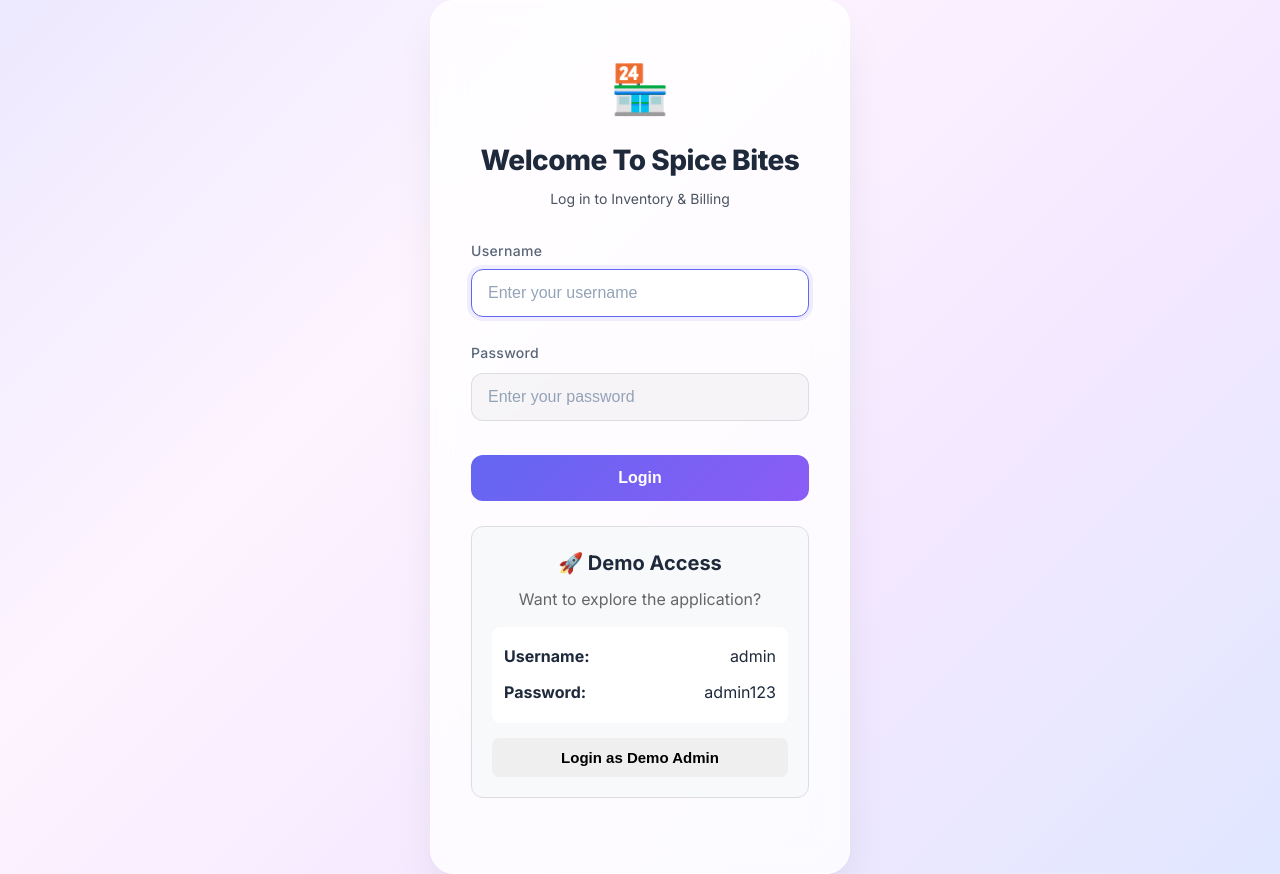
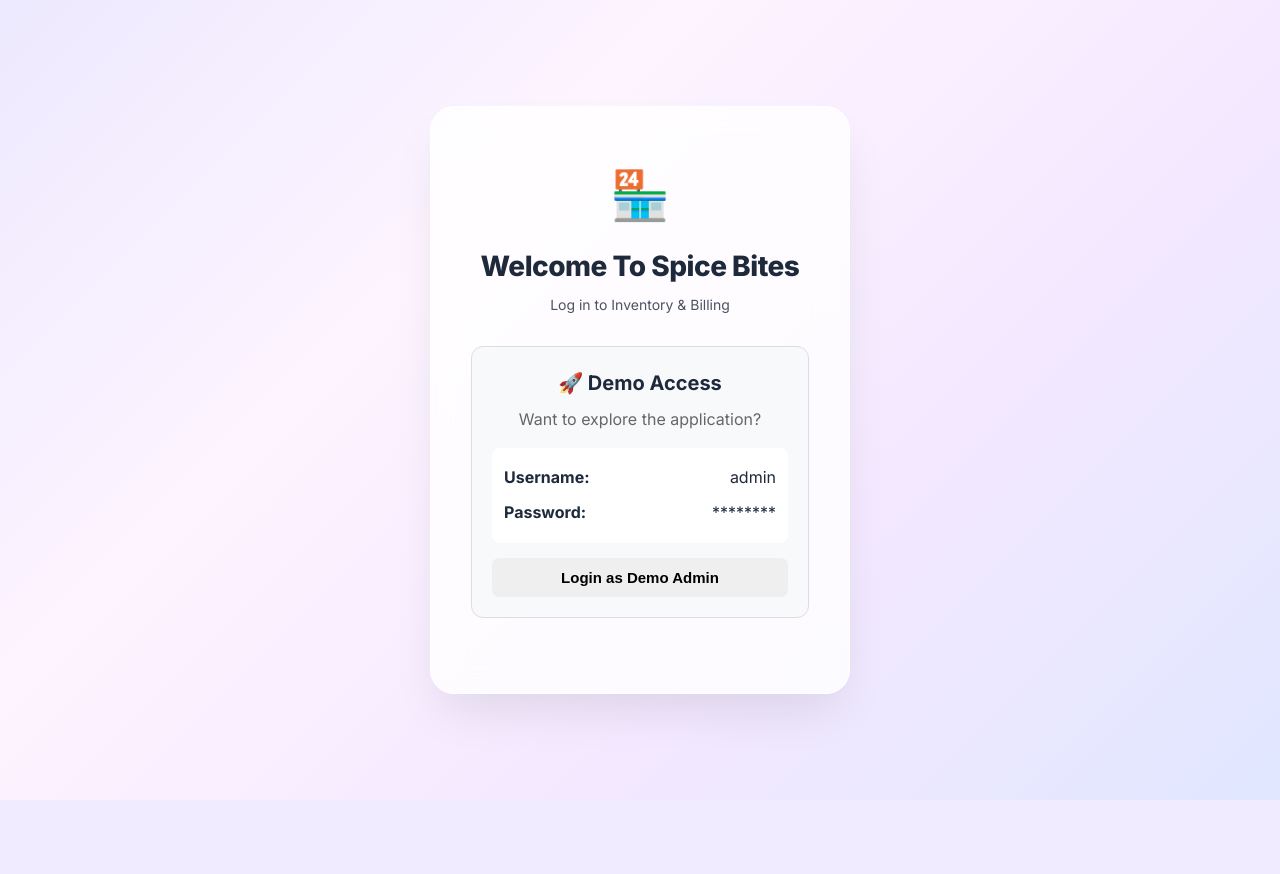
Before and after one commit to arpitasahoo998/erp-portal, a Flask app: page /login in a window 1280 px wide. After the commit the page ends 800 px from the top, so only its background shows below. Run offline with Flask 3, Linux system fonts and the light colour scheme; some libraries are stand-ins or nearby versions.

Commit message:
Update login.html

```diff
--- a/templates/login.html
+++ b/templates/login.html
@@ -181,18 +181,6 @@
     <div class="brand-icon">🏪</div>
     <h2>Welcome To Spice Bites</h2>
     <p class="subtitle">Log in to Inventory & Billing</p>
-
-    <form method="POST" action="{{ url_for('login') }}">
-        <div class="form-group">
-            <label for="username">Username</label>
-            <input type="text" id="username" name="username" placeholder="Enter your username" required autofocus>
-        </div>
-        <div class="form-group">
-            <label for="password">Password</label>
-            <input type="password" id="password" name="password" placeholder="Enter your password" required>
-        </div>
-        <button type="submit" class="login-btn">Login</button>
-    </form>
     <div class="demo-login-box">
     <h4>🚀 Demo Access</h4>
 
@@ -206,7 +194,7 @@
 
         <div>
             <strong>Password:</strong>
-            <span>admin123</span>
+            <span>********</span>
         </div>
     </div>
 
```
